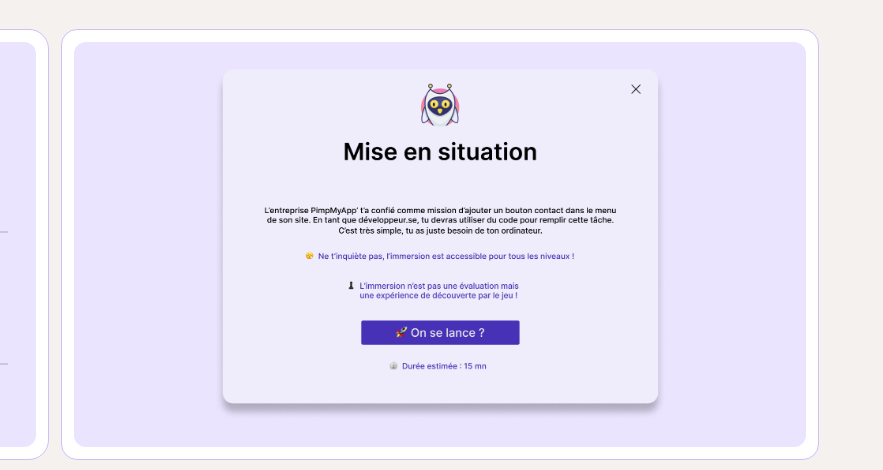
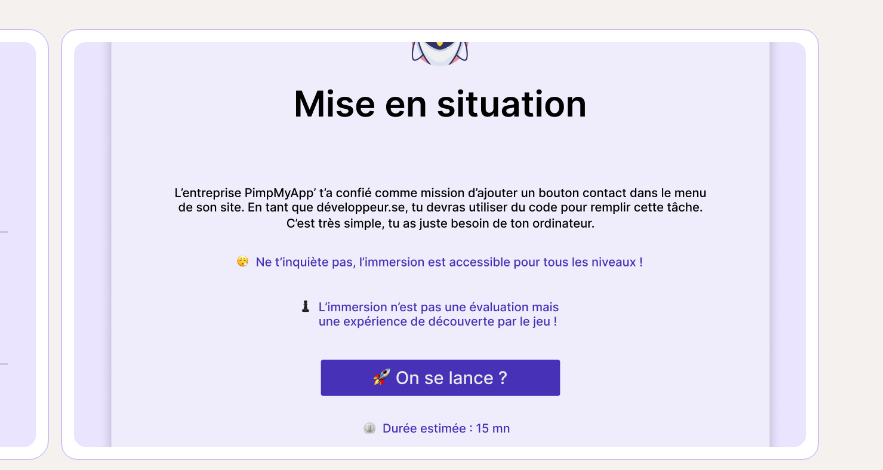
Before and after one commit to lenodu95/lena-perrier-portfolio, a plain HTML site: page index.html in a window 1280 px wide. Shown: the part 1954-2424 px from the top of the page, 397-1280 px from the left. Drawn offline with nearby package versions, Linux system fonts and the light colour scheme.

Commit message:
Increase Cleo visual size and fix responsive scaling
Co-Authored-By: Claude Opus 4.6 <noreply@anthropic.com>

```diff
--- a/works.css
+++ b/works.css
@@ -670,12 +670,12 @@
 ══════════════════════════════════════════ */
 
 @container (max-width: 850px) {
-  .cb-visuals-group,
-  .cleo-visuals-group { transform: translate(-50%, -50%) scale(0.92); }
+  .cb-visuals-group { transform: translate(-50%, -50%) scale(0.92); }
+  .cleo-visuals-group { transform: translate(-50%, -50%) scale(1.1); }
 }
 @container (max-width: 750px) {
-  .cb-visuals-group,
-  .cleo-visuals-group { transform: translate(-50%, -50%) scale(0.78); }
+  .cb-visuals-group { transform: translate(-50%, -50%) scale(0.78); }
+  .cleo-visuals-group { transform: translate(-50%, -50%) scale(0.95); }
 
   /* Hide side elements, enlarge main visual */
   .cb-visual-card,
@@ -684,7 +684,7 @@
   .cleo-visual-right { display: none; }
 
   .cb-visual-main   { width: 720px; }
-  .cleo-visual-main { width: 580px; }
+  .cleo-visual-main { width: 720px; }
 }
 @container (max-width: 620px) {
   .cb-visuals-group,
@@ -718,10 +718,6 @@
   .cleo-visual-left,
   .cleo-visual-right {
     display: none;
-  }
-
-  .cleo-visual-main {
-    width: 340px;
   }
 
   .prismic-visual-center {
```
